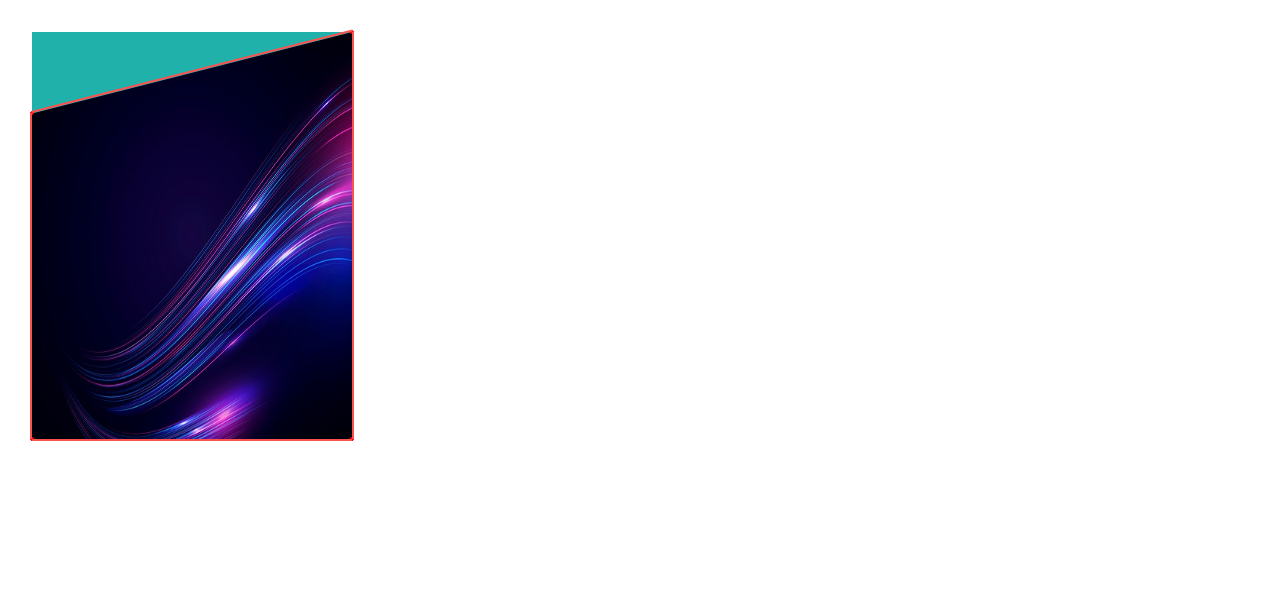
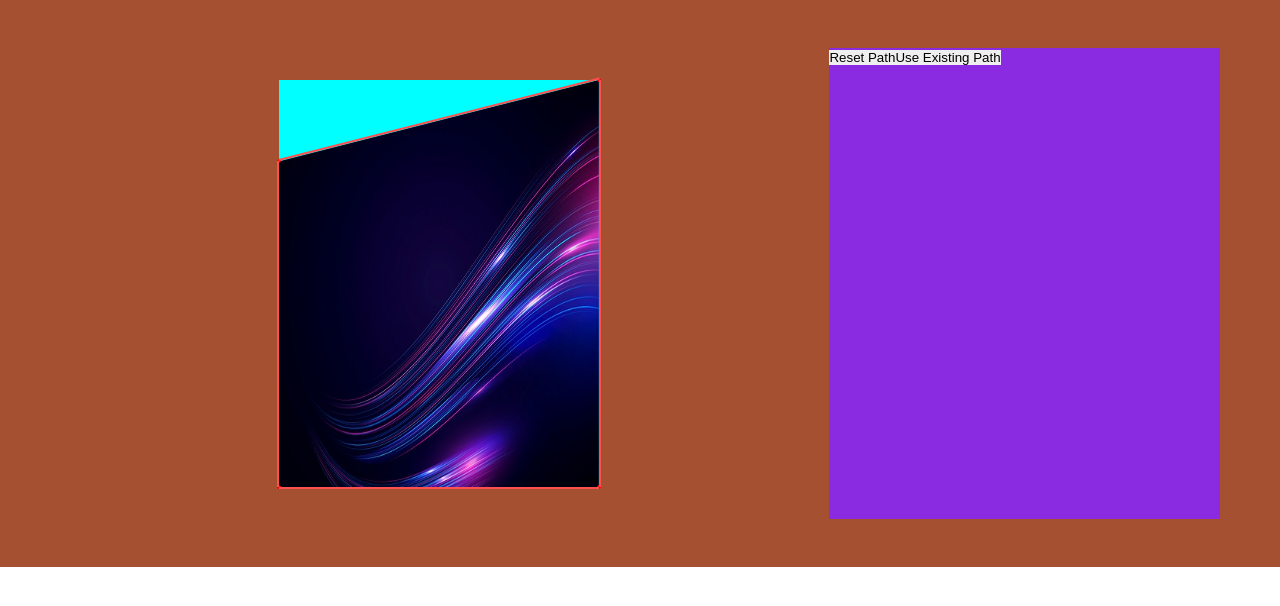
Before and after one commit to ZoyaStudio/ClipMaker, a React (Create React App) app: page / in a window 1280 px wide. Shown: the top 606 px of the page. Built offline with nearby package versions, Linux system fonts and the light colour scheme.

Commit message:
refactored to use multiple components and seperate file for helper functions. Added (unfinished) panel to handle saved paths.

```diff
--- a/src/App.css
+++ b/src/App.css
@@ -9,7 +9,31 @@ polyline {
   stroke-linecap: round;
   stroke: rgba(0,0,0,0.5);
 }
-
+.grid-parent {
+  display: grid;
+  grid-template-columns: 66% 33%;
+  padding: 3em;
+  background-color: rgb(165, 80, 49);
+}
+.menu-panel {
+  grid-column-start: 2;
+  background-color: blueviolet;
+}
+.viewport-container {
+  grid-column-start: 1;
+  justify-self: center;
+  position: relative;
+  margin: 2em;
+  background-color: aqua;
+  width: 320.33px;
+  height: 407.33px;
+}
+.viewport {
+  background-color: lightcoral;
+  grid-column-start: 1;
+  width: 320.33px;
+  height: 407.33px;
+}
 .dot {
   border: solid 1px red;
   border-radius: 45px;
@@ -37,15 +61,3 @@ polyline {
   background: rgb(255, 80, 80); /* Black fill */
   z-index: 500;
 }
-.viewport {
-  background-color: lightcoral;
-  width: 320.33px;
-  height: 407.33px;
-}
-.container {
-  background-color: lightseagreen;
-  margin: 2em;
-  position: relative;
-  width: 320.33px;
-  height: 407.33px;
-}
--- /dev/null
+++ b/src/components/App.js
@@ -0,0 +1,21 @@
+import background from './background.jpeg';
+import React, { useState } from 'react';
+import ViewPort from './ViewPort.js';
+import MenuPanel from './MenuPanel.js';
+import './../App.css';
+
+// width: 320.33px;
+// height: 407.33px;
+function App() {
+  const  [coords, setCoords] = useState([[0, 100], [0, 20], [100, 0], [100, 100]])
+  const [width, setWidth] = useState(320.33);
+  const [height, setHeight] = useState(407.33);
+  return (
+    <div className="App grid-parent">
+     <ViewPort background={background} coords={coords} height={height} width={width} />
+     <MenuPanel/>
+    </div>
+  );
+}
+
+export default App;
--- /dev/null
+++ b/src/components/MenuPanel.js
@@ -0,0 +1,10 @@
+
+function MenuPanel (props) {
+  return (
+    <div className="menu-panel">
+      <button>Reset Path</button>
+      <button>Use Existing Path</button>
+    </div>
+  )
+}
+export default MenuPanel;
--- /dev/null
+++ b/src/components/ViewPort.js
@@ -0,0 +1,34 @@
+
+import utility from './utility.js';
+var makeLine = utility.makeLine;
+function ViewPort ({background, coords, height, width}) {
+  var lines = [];
+  var clipString = 'polygon(';
+  var dots = coords.map((pair, index) => {
+    var xCoord = pair[0];
+    var yCoord = pair[1];
+    clipString += xCoord + '% ' + yCoord +  '%';
+    if (index !== coords.length - 1) {
+      clipString += ', ';
+      makeLine(pair, coords[index + 1], width, height, lines);
+    } else {
+      clipString += ')';
+    }
+    return (<span className="dot" id={index} style={{
+      left: `calc(${xCoord}% - 2px)`,
+     top: `calc(${yCoord}% - 2px)`,
+    }}></span>);
+  });
+  makeLine(coords[coords.length -1], coords[0], width, height, lines);
+  return (
+    <div className="viewport-container">
+      <div style={{clipPath: clipString}} className="viewport">
+        <img src={background} alt="purple background" className="viewport" ></img>
+      </div>
+      {dots}
+      {lines}
+    </div>
+  )
+};
+
+export default ViewPort;
--- /dev/null
+++ b/src/components/utility.js
@@ -0,0 +1,22 @@
+
+var utility = {
+  makeLine: (pair1, pair2, width, height, arr) => {
+    var x1 = pair1[0] * width / 100;
+    var y1 = pair1[1] * height / 100;
+    var x2 = pair2[0] * width / 100;
+    var y2 = pair2[1] * height / 100;
+    var length = Math.sqrt((x1-x2)*(x1-x2) + (y1-y2)*(y1-y2));
+    console.log(pair1, pair2, height, width, length);
+    var angle  = Math.atan2(y2 - y1, x2 - x1) * 180 / Math.PI;
+    var transform = 'rotate('+angle+'deg)';
+    arr.push(
+      <div className="line" style={ {
+        transform: transform,
+        width: length + 'px',
+        left: pair1[0] + '%',
+        top: `calc(${pair1[1]}% - 2px)`,
+      }}></div>
+    )
+  }
+}
+export default utility;
--- a/src/index.js
+++ b/src/index.js
@@ -1,6 +1,6 @@
 import React from 'react';
 import ReactDOM from 'react-dom';
-import App from './App';
+import App from './components/App';
 import reportWebVitals from './reportWebVitals';
 
 ReactDOM.render(
```
Also changed, not shown: src/components/Detail.js (added), src/components/Gallary.js (added), src/components/background.jpeg (added).
